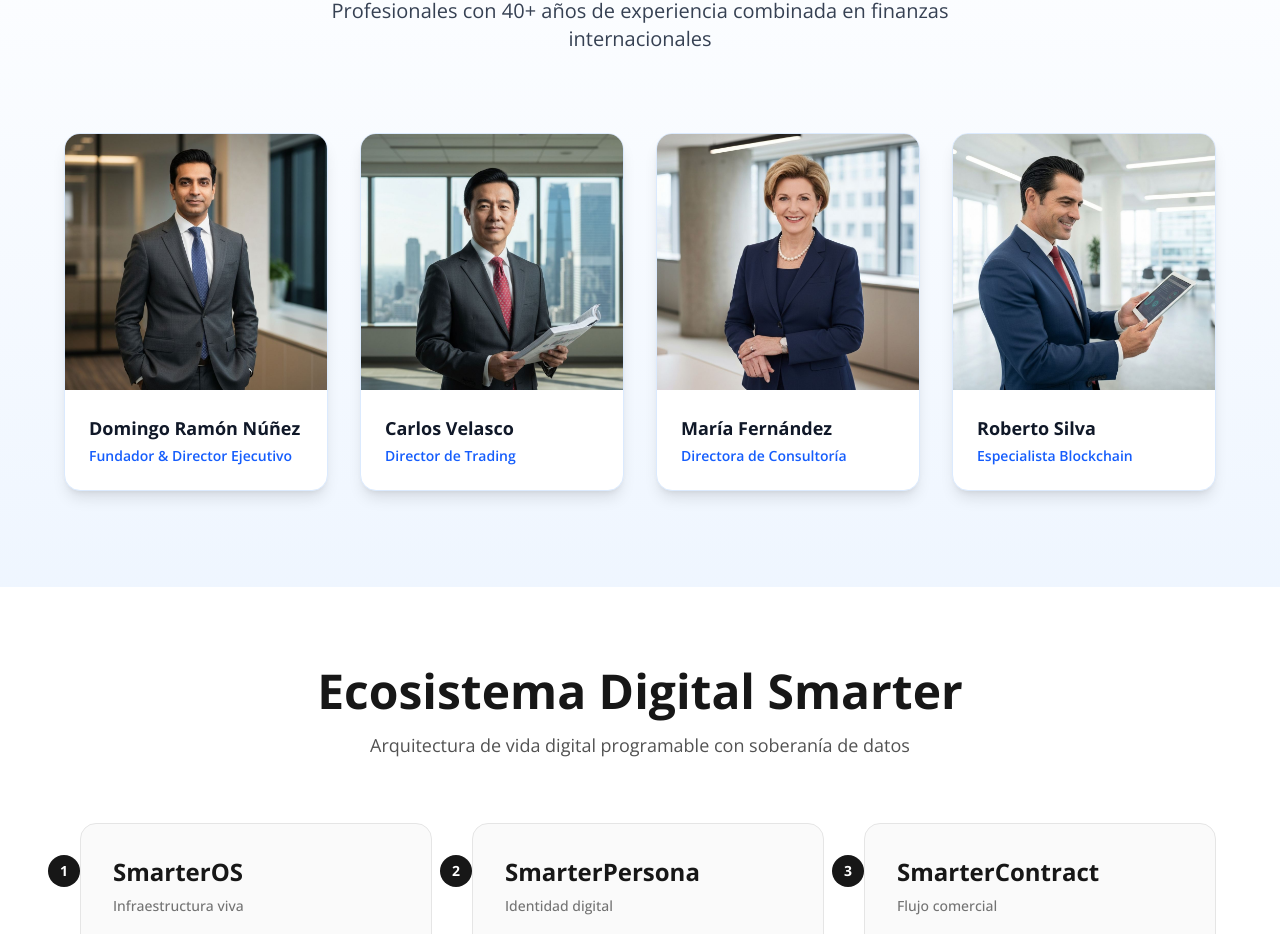
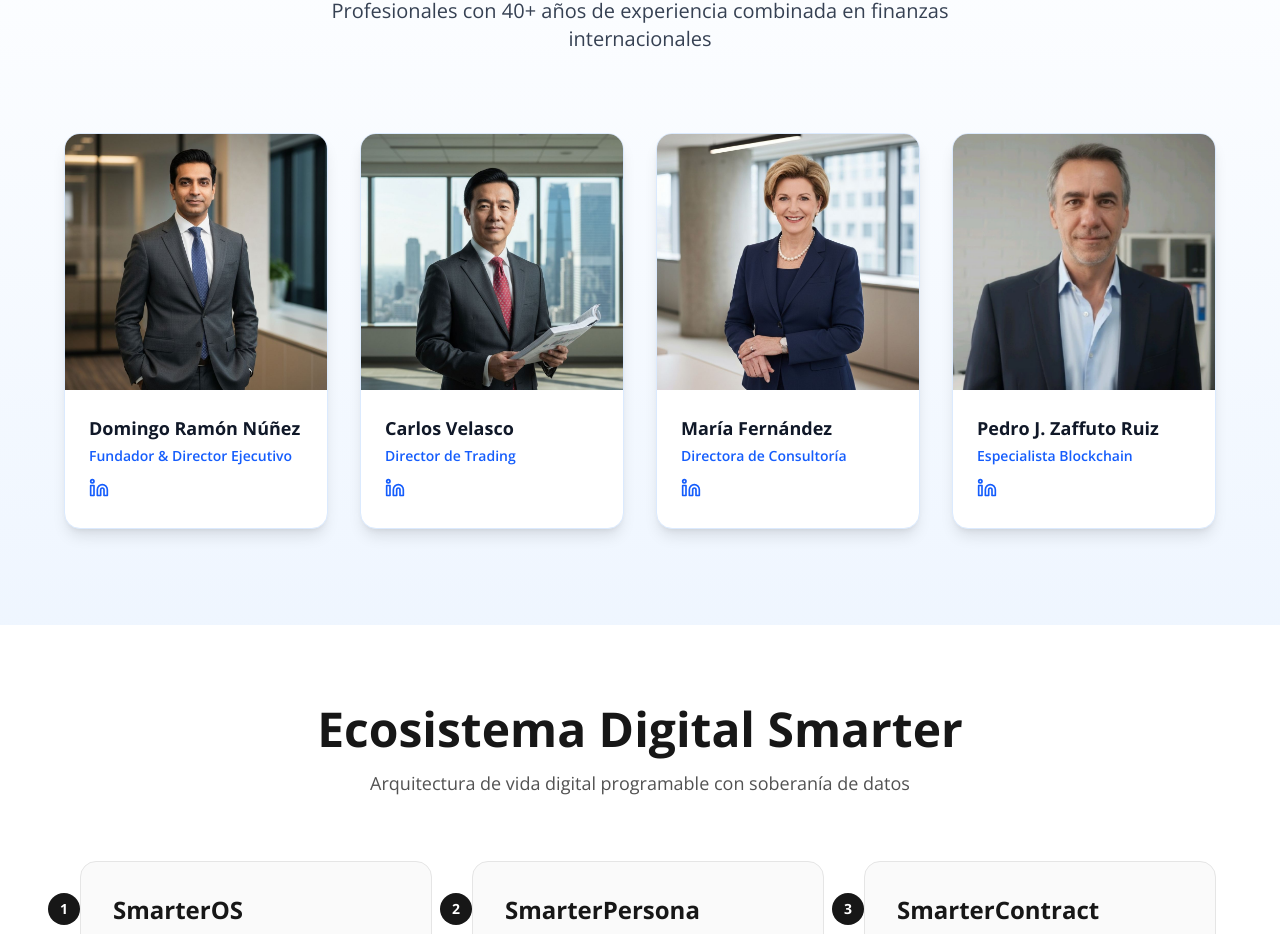
Before and after one commit to SmarterCL/nunex.lat, a Next.js app: page / in a window 1280 px wide. Shown: the part 1957-2891 px from the top of the page. Built offline with nearby package versions, Linux system fonts and the light colour scheme.

Commit message:
Actualizar equipo: Pedro J. Zaffuto Ruiz y agregar LinkedIn a todos los miembros

```diff
--- a/components/nunex-team.tsx
+++ b/components/nunex-team.tsx
@@ -1,4 +1,6 @@
 "use client"
+
+import { Linkedin } from "lucide-react"
 
 export default function NunexTeam() {
   const team = [
@@ -6,21 +8,25 @@ export default function NunexTeam() {
       name: "Domingo Ramón Núñez",
       role: "Fundador & Director Ejecutivo",
       image: "/professional-man-45-years-old-business-executive-s.jpg",
+      linkedin: "https://www.linkedin.com/in/pedrozaffuto-cl/",
     },
     {
       name: "Carlos Velasco",
       role: "Director de Trading",
       image: "/professional-businessman-50-years-experienced-trad.jpg",
+      linkedin: "https://www.linkedin.com/in/pedrozaffuto-cl/",
     },
     {
       name: "María Fernández",
       role: "Directora de Consultoría",
       image: "/professional-businesswoman-45-years-corporate-exec.jpg",
+      linkedin: "https://www.linkedin.com/in/pedrozaffuto-cl/",
     },
     {
-      name: "Roberto Silva",
+      name: "Pedro J. Zaffuto Ruiz",
       role: "Especialista Blockchain",
-      image: "/professional-man-48-years-tech-specialist-blockcha.jpg",
+      image: "/pz_linkedin.png",
+      linkedin: "https://www.linkedin.com/in/pedrozaffuto-cl/",
     },
   ]
 
@@ -52,6 +58,23 @@ export default function NunexTeam() {
               <div className="p-6">
                 <h3 className="text-lg font-bold text-gray-900 mb-1">{member.name}</h3>
                 <p className="text-blue-600 font-semibold text-sm">{member.role}</p>
+                <div className="mt-3">
+                  {member.linkedin ? (
+                    <a
+                      href={member.linkedin}
+                      target="_blank"
+                      rel="noopener noreferrer"
+                      className="inline-flex items-center gap-2 text-blue-600 hover:text-blue-800 transition-colors"
+                      aria-label={`LinkedIn de ${member.name}`}
+                    >
+                      <Linkedin className="w-5 h-5" />
+                    </a>
+                  ) : (
+                    <div className="inline-flex items-center gap-2 text-gray-300">
+                      <Linkedin className="w-5 h-5" />
+                    </div>
+                  )}
+                </div>
               </div>
             </div>
           ))}
```
